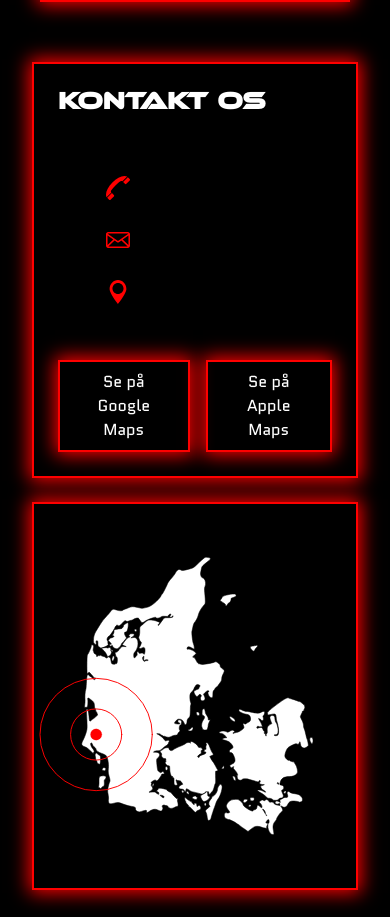
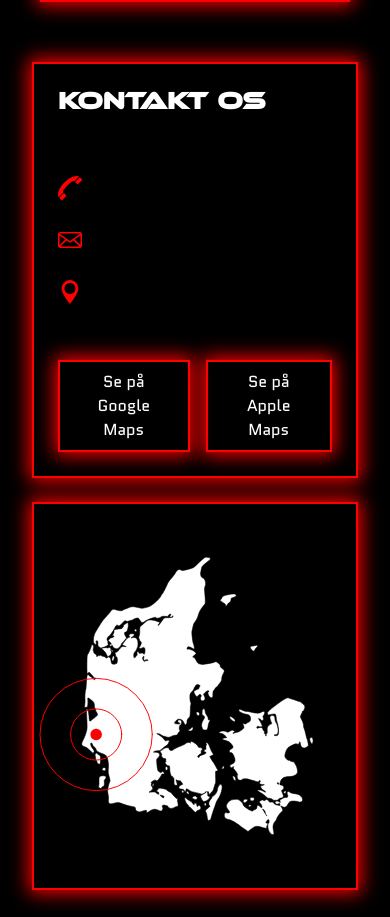
Before and after one commit to Matmil01/laser-game-center, a Nuxt app: page / in a window 390 px wide. Shown: the part 4100-5017 px from the top of the page. Built offline with nearby package versions, Linux system fonts and the light colour scheme; no server answers; what v-calendar would draw is missing.

Commit message:
øh også theKontakt :3

```diff
--- a/components/TheKontakt.vue
+++ b/components/TheKontakt.vue
@@ -5,7 +5,7 @@
             <h2 class="text-white text-2xl font-bold text-left">
                 Kontakt os
             </h2>
-            <div class="flex flex-col md:h-9/12 h-60 justify-between items-start py-14 pl-12">
+            <div class="flex flex-col md:h-9/12 h-60 justify-between items-start py-14 md:pl-12">
                 <div class="flex text-xl items-center text-white">
                     <img
                         src="/icons/telefon.svg"
```
